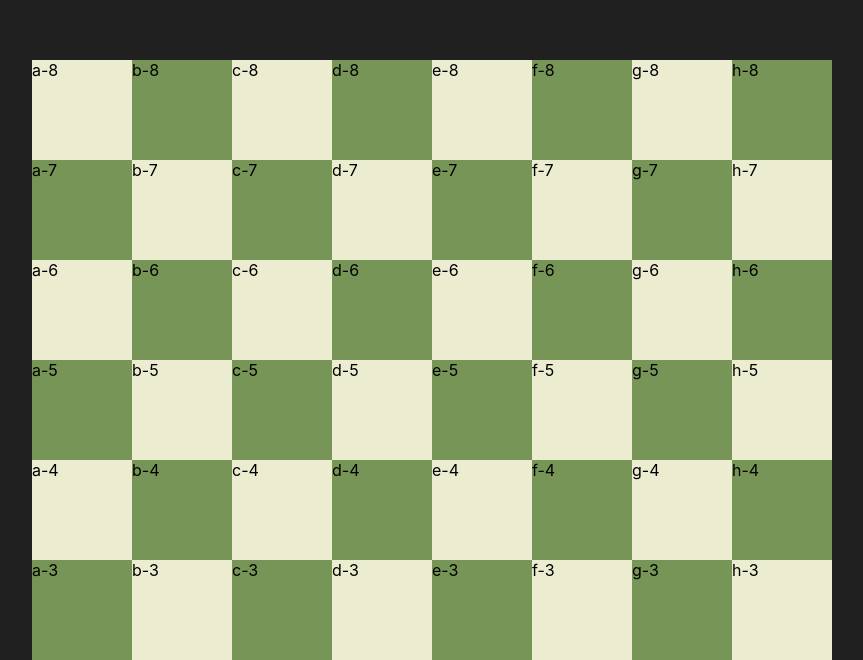
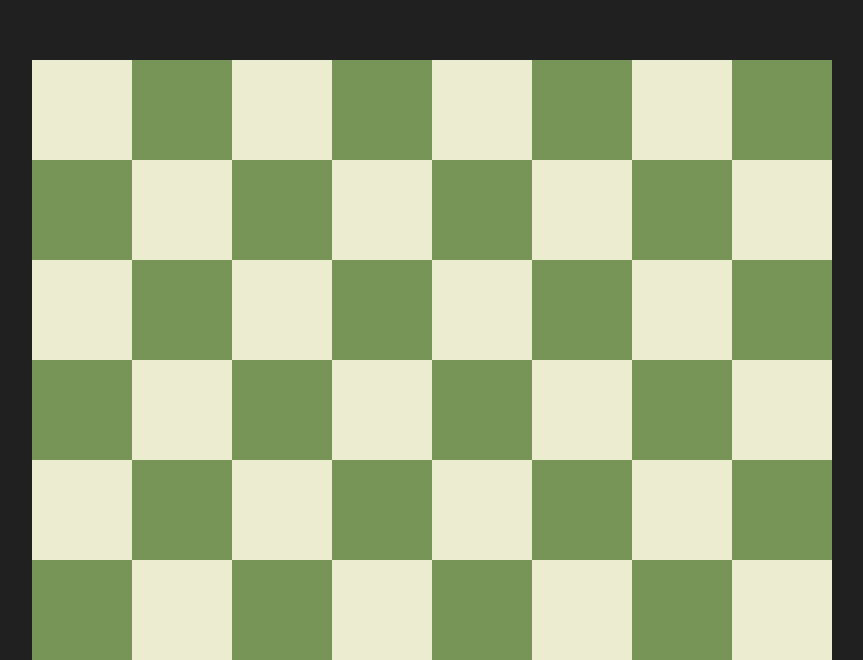
Before and after one commit to Reigningeddie/Chess-react, a React (Create React App) app: page / in a window 1280 px wide. Shown: the part 140-800 px from the top of the page, without its empty margins (208-1071 px from the left). Built offline with nearby package versions, Linux system fonts and the light colour scheme.

Commit message:
took out labels on chessboard

```diff
--- a/src/components/chessboard.tsx
+++ b/src/components/chessboard.tsx
@@ -18,10 +18,10 @@ export default function chessboard() {
 
                 if(number % 2 === 0) {
                     board.push(
-                        <div className="tile black-tile">{hAxis[i]}-{vAxis[j]}</div>);
+                        <div className="tile black-tile"></div>);
                 } else {
                     board.push(
-                        <div className="tile white-tile">{hAxis[i]}-{vAxis[j]}</div>);
+                        <div className="tile white-tile"></div>);
                 }
                 console.log(hAxis[i], vAxis[j]);
             //* combines V and H axis' and puts it on the board
```
